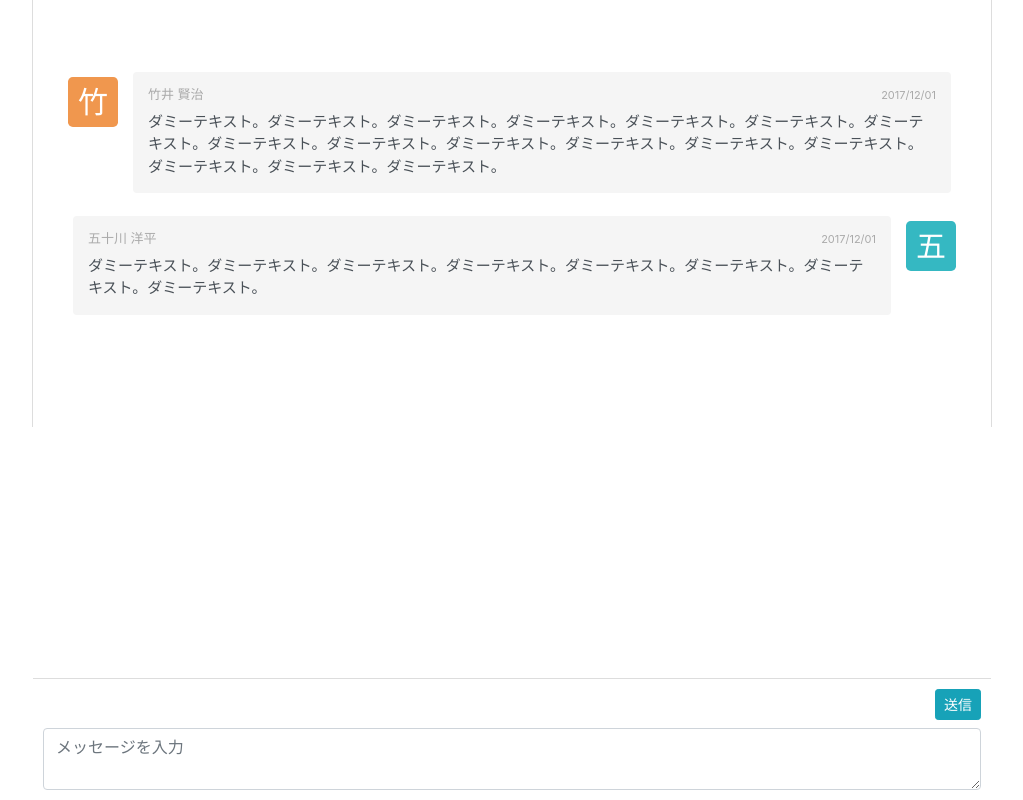
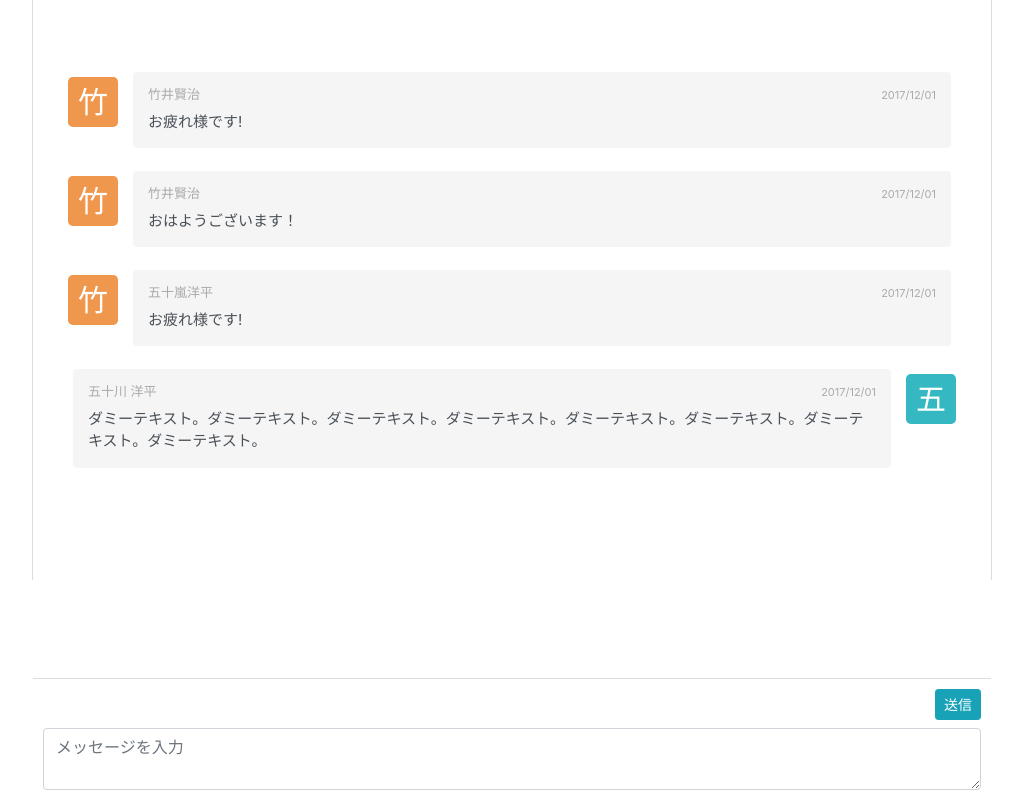
Before and after one commit to tofu511/angular-chat, an Angular app: page / in a window 1280 px wide. Shown: the whole page, without its empty margins (128-1151 px from the left). Built offline with nearby package versions, Linux system fonts and the light colour scheme.

Commit message:
タイムラインにモックのコメントを表示するよう変更

```diff
--- a/src/app/app.component.html
+++ b/src/app/app.component.html
@@ -1,6 +1,7 @@
 <div class="page">
   <section class="chat">
     <div class="chat-timeline">
+      <ng-container *ngFor="let comment of comments">
         <div class="list-group-item list-group-item-action flex-column align-items-start border-0">
           <div class="media">
             <div class="media-left">
@@ -8,13 +9,14 @@
             </div>
             <div class="media-body">
               <div class="d-flex w-100 justify-content-between">
-              <h4 class="media-heading">竹井 賢治</h4>
+                <h4 class="media-heading">{{ comment.name }}</h4>
                 <small class="media-date">2017/12/01</small>
               </div>
-            <pre>ダミーテキスト。ダミーテキスト。ダミーテキスト。ダミーテキスト。ダミーテキスト。ダミーテキスト。ダミーテキスト。ダミーテキスト。ダミーテキスト。ダミーテキスト。ダミーテキスト。ダミーテキスト。ダミーテキスト。ダミーテキスト。ダミーテキスト。ダミーテキスト。</pre>
+              <pre>{{ comment.message }}</pre>
             </div>
           </div>
         </div>
+      </ng-container>
       <div class="list-group-item list-group-item-action flex-column align-items-start border-0">
         <div class="media">
           <div class="media-body">
```
Lines whose indentation alone changed are shown as unchanged.
